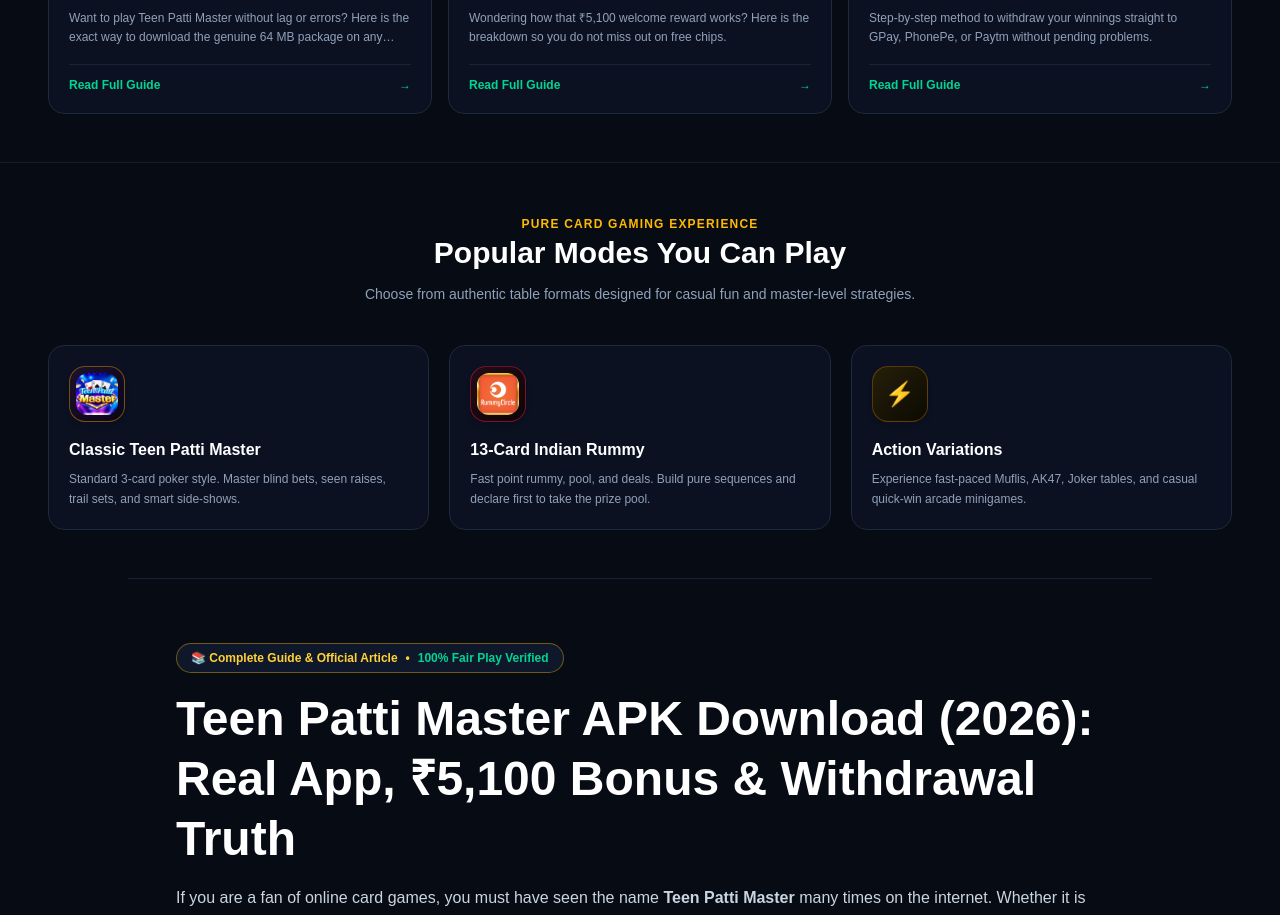
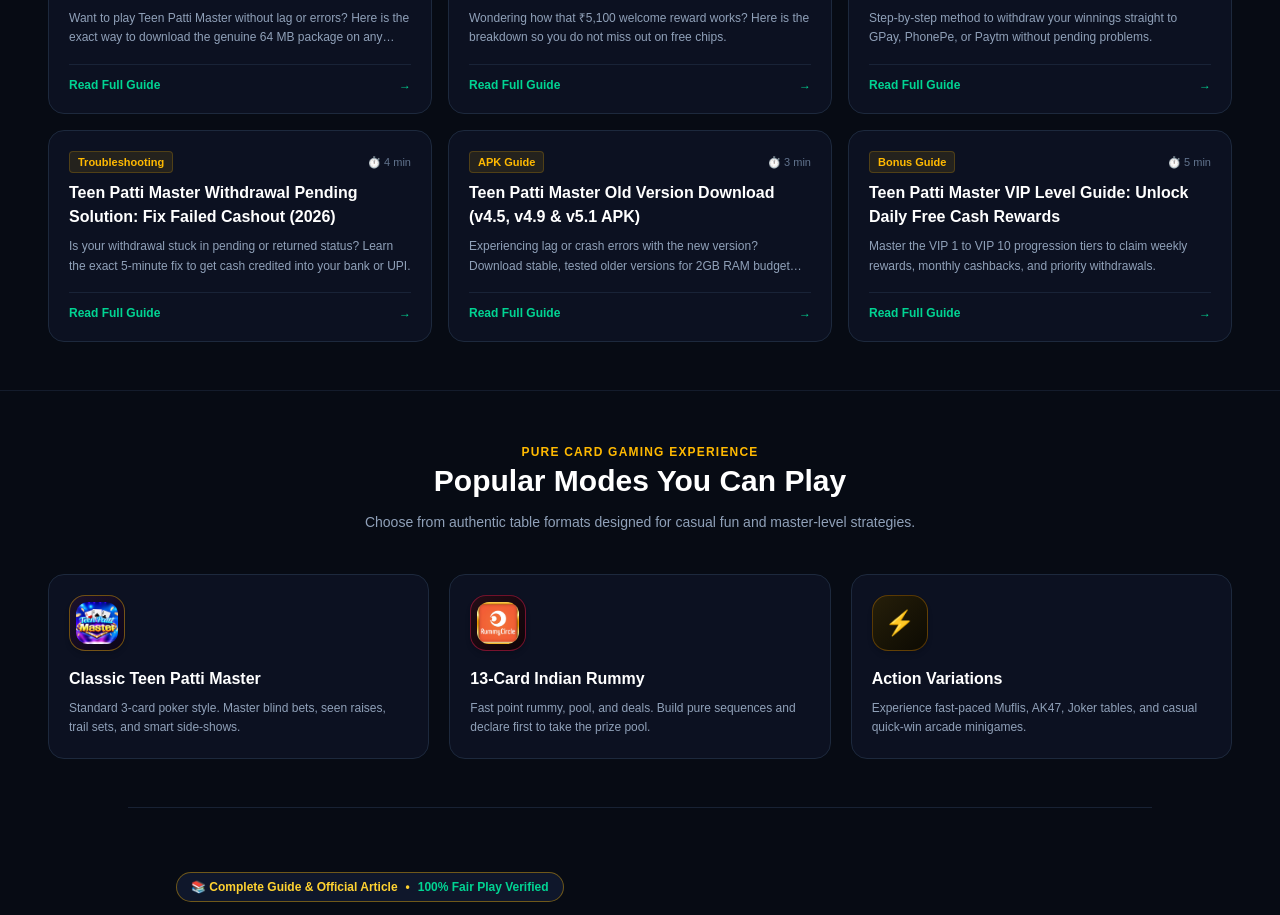
Before and after one commit to pbnews027-ui/new-website, a Next.js app: page / in a window 1280 px wide. Shown: the part 1240-2155 px from the top of the page. Built offline with nearby package versions, Linux system fonts and the light colour scheme.

Commit message:
update articles data and blog pages

```diff
--- a/app/blog/articlesData.ts
+++ b/app/blog/articlesData.ts
@@ -93,5 +93,88 @@
         ]
       }
     ]
+  },
+  // --- Nava SEO Ranking Articles ---
+  {
+    slug: 'teen-patti-master-withdrawal-problem-pending-solution',
+    title: 'Teen Patti Master Withdrawal Pending Solution: Fix Failed Cashout (2026)',
+    category: 'Troubleshooting',
+    desc: 'Is your withdrawal stuck in pending or returned status? Learn the exact 5-minute fix to get cash credited into your bank or UPI.',
+    readTime: '4 min',
+    publishedAt: '2026-10-08',
+    image: '/classic-teen-patti.webp',
+    content: [
+      {
+        heading: 'Common Reasons Behind Pending Withdrawals',
+        points: [
+          'IMPS banking gateway delay during bank holidays or night clearance cycles.',
+          'Incorrect UPI Virtual Payment Address (VPA) syntax or missing bank extension.',
+          'Unmet 1x wagering turnover on promotional bonus balances.',
+          'Security lock triggered by running app cloner tools on the same device.'
+        ]
+      },
+      {
+        heading: 'How to Resolve Pending Issues Quickly',
+        points: [
+          'Allow 15-30 minutes for banking servers to automatically sync the payout.',
+          'If marked as returned, double-check your account details and re-apply using instant UPI.',
+          'Copy your transaction Order ID and send it to in-game 24x7 customer support for manual clearance.'
+        ]
+      }
+    ]
+  },
+  {
+    slug: 'teen-patti-master-old-version-download',
+    title: 'Teen Patti Master Old Version Download (v4.5, v4.9 & v5.1 APK)',
+    category: 'APK Guide',
+    desc: 'Experiencing lag or crash errors with the new version? Download stable, tested older versions for 2GB RAM budget smartphones.',
+    readTime: '3 min',
+    publishedAt: '2026-10-08',
+    image: '/teen-patti-master.webp',
+    content: [
+      {
+        heading: 'Why Many Players Prefer Older Builds',
+        points: [
+          'Consumes less RAM and battery on budget smartphones running Android 6 to 9.',
+          'Cleaner, lightweight lobby interface with minimal animations.',
+          'Zero lag during high-stakes Dragon vs Tiger and 3 Patti card tables.'
+        ]
+      },
+      {
+        heading: 'Safe Sideloading Instructions',
+        points: [
+          'Uninstall any corrupted versions before installing older build files.',
+          'Keep automatic updates disabled to prevent forced upgrades.',
+          'Download only verified clean packages to avoid malware clones.'
+        ]
+      }
+    ]
+  },
+  {
+    slug: 'teen-patti-master-vip-bonus-tricks',
+    title: 'Teen Patti Master VIP Level Guide: Unlock Daily Free Cash Rewards',
+    category: 'Bonus Guide',
+    desc: 'Master the VIP 1 to VIP 10 progression tiers to claim weekly rewards, monthly cashbacks, and priority withdrawals.',
+    readTime: '5 min',
+    publishedAt: '2026-10-08',
+    image: '/13-card-rummy.webp',
+    content: [
+      {
+        heading: 'Exclusive Benefits of VIP Membership',
+        points: [
+          'Daily login bonus multipliers that increase with each higher VIP rank.',
+          'Weekly and monthly cashback payouts based on your total table gameplay turnover.',
+          'Priority withdrawal processing that bypasses regular bank queuing.'
+        ]
+      },
+      {
+        heading: 'Best Strategy to Upgrade VIP Level Fast',
+        points: [
+          'Play low-risk point rummy rounds to rack up wagering turnover quickly.',
+          'Take advantage of deposit match promotions to increase tier points.',
+          'Claim your daily VIP calendar check-ins regularly without missing a day.'
+        ]
+      }
+    ]
   }
 ];
```
